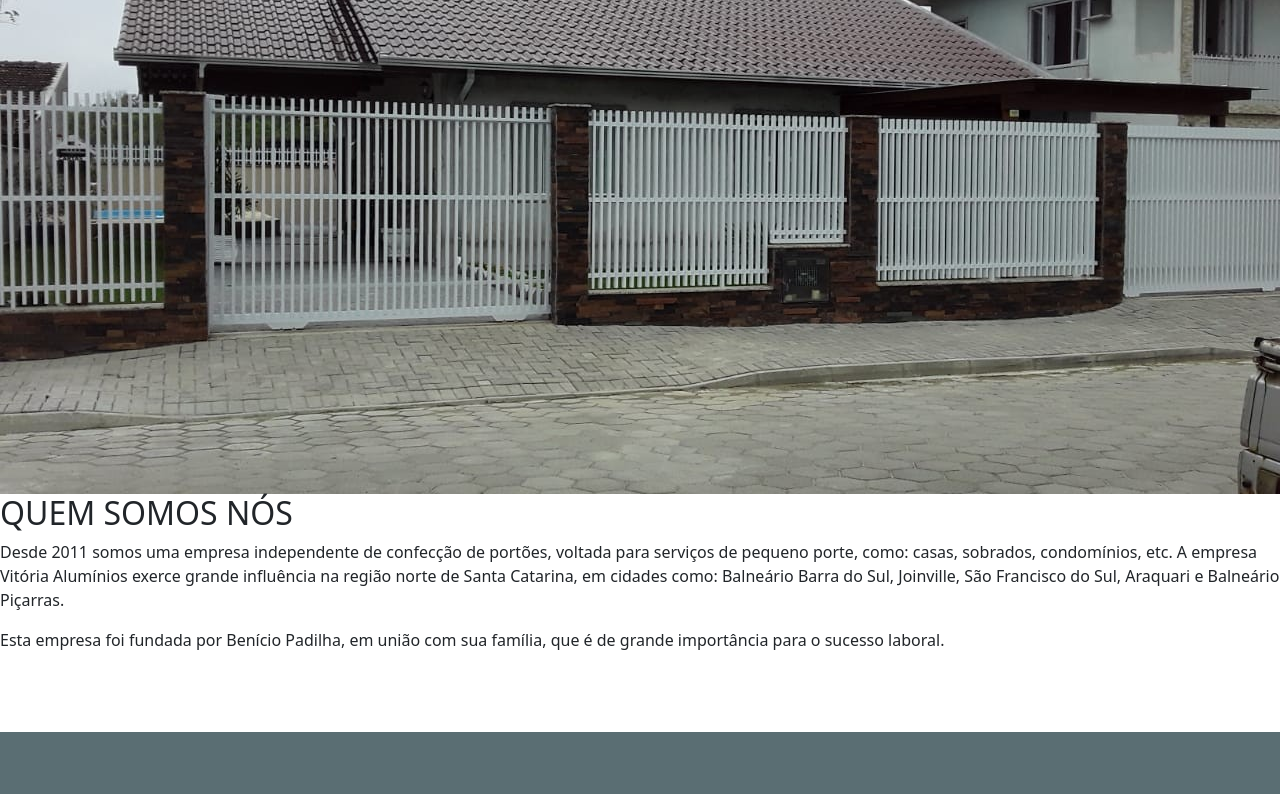
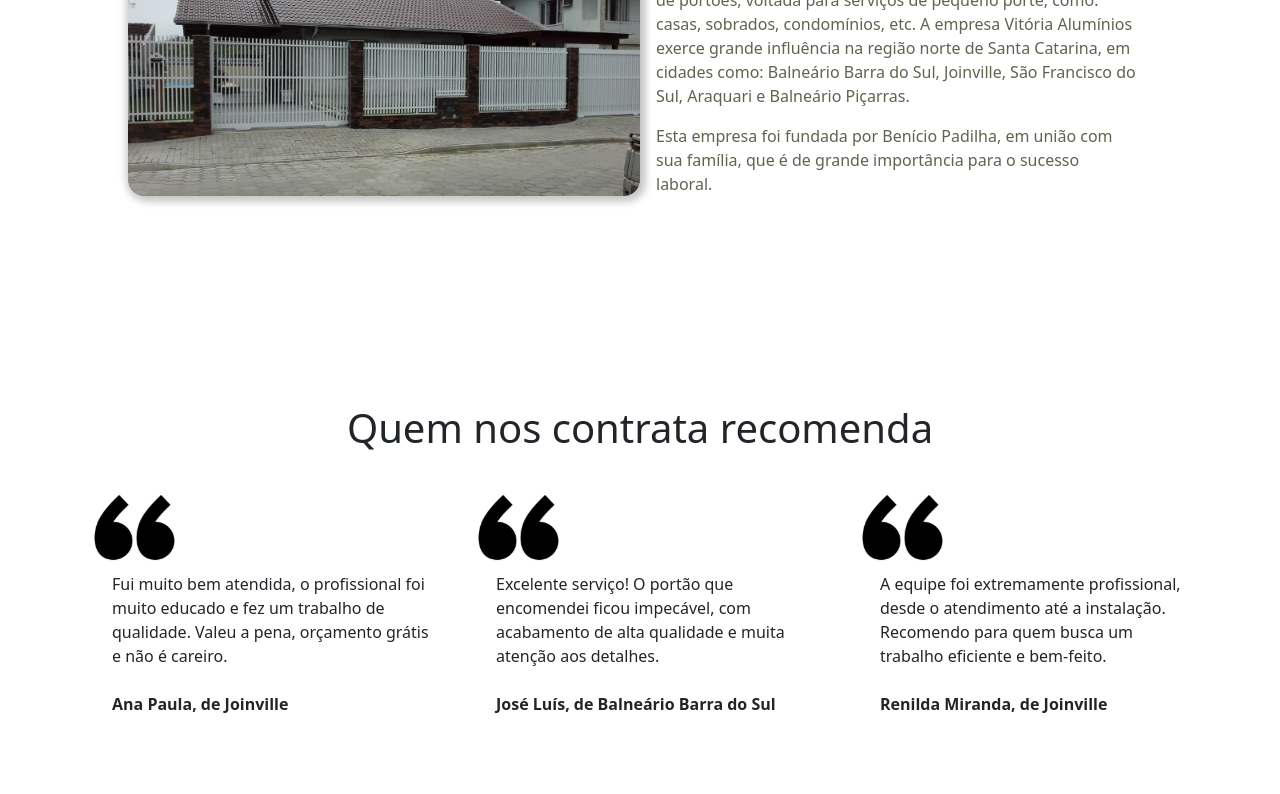
Before and after one commit to fernandapadilha/vitoria-aluminios, a Vue app: page / in a window 1280 px wide. Shown: the part 1480-2274 px from the top of the page. Built offline with nearby package versions, Linux system fonts and the light colour scheme; a web font is replaced by a local one.

Commit message:
Feat: implementação da seção de avaliação #24

```diff
--- a/src/views/InicioView.vue
+++ b/src/views/InicioView.vue
@@ -48,7 +48,7 @@
   </section>
 
   <section class="secao-quem-somos">
-    <section class="bloco-secao-quem-somos">
+    <section class="bloco-quem-somos">
       <img src="../assets/img/portaoquinze.jpg" alt="Portão top" />
 
       <div>
@@ -64,6 +64,29 @@
           importância para o sucesso laboral.
         </p>
       </div>
+    </section>
+  </section>
+
+  <section class="secao-avaliacao">
+    <section>
+      <h1>Quem nos contrata recomenda</h1>
+      <section class="bloco-avaliacao">
+        <div>
+          <img src="../assets/img/aspas.svg" alt="Aspas">
+          <p>Fui muito bem atendida, o profissional foi muito educado e fez um trabalho de qualidade. Valeu a pena, orçamento grátis e não é careiro.</p>
+          <p><span>Ana Paula, de Joinville</span></p>
+        </div>
+        <div>
+          <img src="../assets/img/aspas.svg" alt="Aspas">
+          <p>Excelente serviço! O portão que encomendei ficou impecável, com acabamento de alta qualidade e muita atenção aos detalhes.</p>
+          <p><span>José Luís, de Balneário Barra do Sul</span></p>
+        </div>
+        <div>
+          <img src="../assets/img/aspas.svg" alt="Aspas">
+          <p>A equipe foi extremamente profissional, desde o atendimento até a instalação. Recomendo para quem busca um trabalho eficiente e bem-feito.</p>
+          <p><span>Renilda Miranda, de Joinville</span></p>
+        </div>
+      </section>
     </section>
   </section>
 
@@ -122,7 +145,7 @@
 .secao-apresentacao {
   display: grid;
   justify-items: center;
-  padding: 3rem 0;
+  padding: 5rem 0;
 }
 
 .bloco-apresentacao {
@@ -207,7 +230,63 @@
 }
 
 .secao-quem-somos {
+  display: grid;
+  justify-items: center;
+  padding: 5rem 0;
+}
 
+.bloco-quem-somos {
+  display: grid;
+  grid-template-columns: 1fr 1fr;
+  width: 80%;
+
+  & img {
+    width: 100%;
+    border-radius: 1rem;
+    box-shadow:
+      0 0 8px 1px var(--cor-sombra),
+      4px 4px 8px 1px var(--cor-sombra);
+  }
+
+  & div {
+    padding: 1rem;
+
+    & p {
+      color: var(--cor-fonte-branco-complementar);
+    }
+  }
+}
+
+.secao-avaliacao {
+  display: grid;
+  justify-items: center;
+  padding: 5rem 0;
+}
+
+.secao-avaliacao > section {
+  width: 90%;
+
+  & h1 {
+    text-align: center;
+    padding: 1rem 0;
+  }
+}
+
+.bloco-avaliacao {
+  display: grid;
+  grid-template-columns: 1fr 1fr 1fr;
+}
+
+.bloco-avaliacao div {
+  padding: 1rem;
+
+  & p {
+    padding: .5rem 0 0 2rem;
+
+    & span {
+      font-weight: bold;
+    }
+  }
 }
 
 /* @media (max-width: 700px) {
```
Also changed, not shown: src/assets/img/aspas.svg (added).
